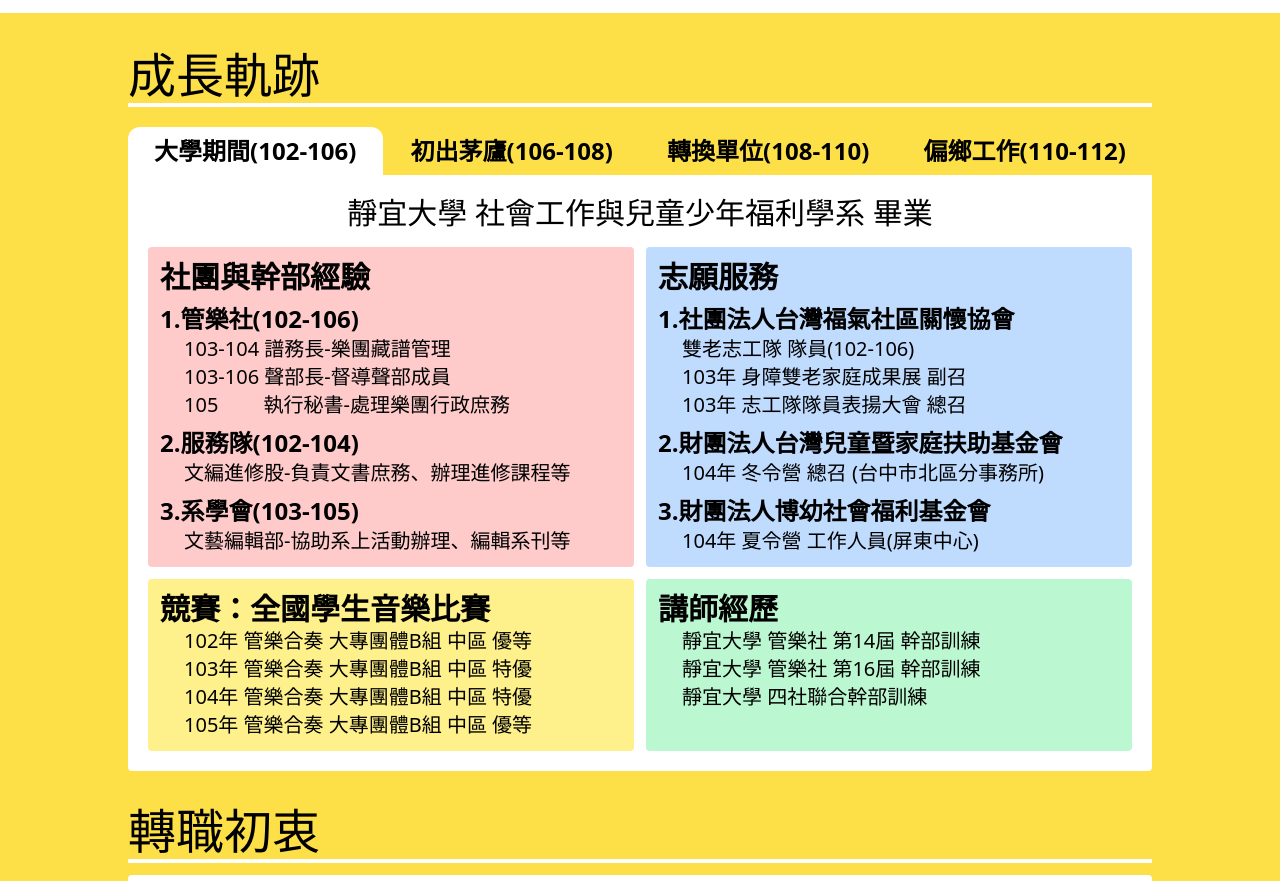
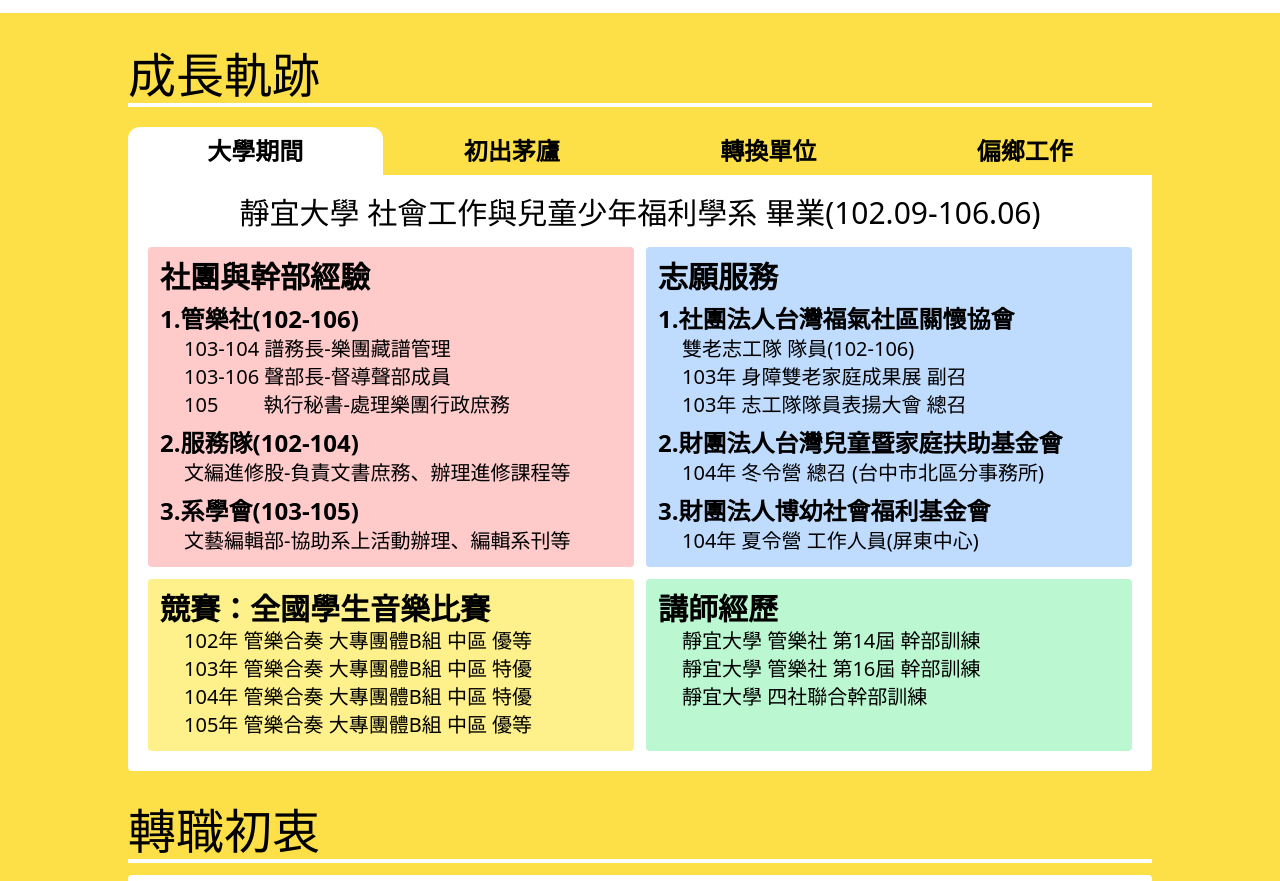
Before and after one commit to SaxYuan/MyPersonalWebsite, a Vue app: page / in a window 1280 px wide. Shown: the part 847-1728 px from the top of the page. Built offline with nearby package versions, Linux system fonts and the light colour scheme.

Commit message:
0505
1.頁籤組件製作
2.無用程式碼刪除

```diff
--- a/src/App.vue
+++ b/src/App.vue
@@ -1,6 +1,6 @@
 <script>
-// import { RouterLink, RouterView } from 'vue-router';
 import myNav from './components/myNav.vue';
+import workTabs from './components/workTabs.vue';
 import github from '@/assets/img/icon-github.png';
 import CSS from '@/assets/img/icon-CSS.png';
 import HTML from '@/assets/img/icon-HTML.png';
@@ -17,6 +17,7 @@ import tomatoPic from '@/assets/img/pic-tomato.jpg';
 export default {
   components: {
     myNav,
+    workTabs,
   },
   data() {
     return {
@@ -27,9 +28,13 @@ export default {
         { name: '個人專案', anchor: '#myProject' },
         { name: '團體專案', anchor: '#groupProject' }
       ],
+      workTabs: [
+        { title: '大學期間', tabOrder: 1 },
+        { title: '初出茅廬', tabOrder: 2 },
+        { title: '轉換單位', tabOrder: 3 },
+        { title: '偏鄉工作', tabOrder: 4 },
+      ],
       yScrollValue: '',
-      // RouterLink,
-      // RouterView,
       github,
       CSS,
       HTML,
@@ -42,7 +47,6 @@ export default {
       learningPic,
       slowPic,
       tomatoPic,
-      show: true,
       rule: 1,
       arrowShow: false,
       isClickProcessing: false,
@@ -51,18 +55,6 @@ export default {
     };
   },
   methods: {
-    // 錨點
-    // goToAnchor(area) {
-    //   const element = document.querySelector(area);
-    //   if (area === '#homePage') {
-    //     element.scrollIntoView({ behavior: 'smooth', block: 'start' });
-    //     this.arrowShow = false;
-    //     this.typeWriter();
-    //   } else {
-    //     element.scrollIntoView({ behavior: 'smooth', block: 'start' });
-    //   }
-    // },
-
     // 回到最上面(到header)
     goTop() {
       window.scrollTo({ top: 800, behavior: 'smooth' });
@@ -71,12 +63,6 @@ export default {
     // 監聽goTop
     scrollWatch() {
       this.yScrollValue = window.scrollY;
-    },
-
-    // 成長軌跡頁籤切換
-    changeAboutPage(e) {
-      this.show = true;
-      this.rule = e;
     },
 
     // 打字動畫
@@ -98,6 +84,10 @@ export default {
           this.isClickProcessing = false;
         }
       }, 100);
+    },
+
+    updateRule(tabOrder) {
+      this.rule = tabOrder;
     },
   },
 
@@ -124,49 +114,22 @@ export default {
         @click="goToAnchor('#homePage')">Bo-Yuan's Website</span>
       <myNav :items="navItems" />
 
-    <!--<nav
-        class="py-1 text-center sm:teat-start grid grid-cols-3 gap-x-2 text-lg md:p-1 sm:flex sm:text-center lg:text-xl lg:gap-4 md:mt-1">
-        <div class="cursor-pointer hover:border-b-2 hover:border-black font-bold" @click="goToAnchor('#work')">成長軌跡
-        </div>
-        <div class="cursor-pointer hover:border-b-2 hover:border-black font-bold" @click="goToAnchor('#reason')">轉職初衷
-        </div>
-        <div class="cursor-pointer hover:border-b-2 hover:border-black font-bold" @click="goToAnchor('#skill')">我的優勢
-        </div>
-        <div class="cursor-pointer hover:border-b-2 hover:border-black font-bold" @click="goToAnchor('#myProject')">個人專案
-        </div>
-        <div class="cursor-pointer hover:border-b-2 hover:border-black font-bold" @click="goToAnchor('#groupProject')">
-          團體專案</div>
-      </nav> -->
     </div>
   </header>
-
-  <!-- <RouterView /> -->
-  <!-- ! 確定後要做的事 -->
-  <!-- todo 1.把大量重複class寫在style -->
-  <!-- todo 2.把大量重複的架構做成組件 -->
 
   <!-- !成長軌跡 -->
   <div class="my-content bg-yellow-300 h-full">
     <h1 class="text-4xl text-center sm:text-start mt-3 sm:text-5xl scroll-mt-32 md:scroll-mt-24" id="work">成長軌跡</h1>
     <hr class="border-2 border-white mt-1 ">
 
-    <!-- !時間點頁籤 -->
-    <div class="mt-5 grid gap-0.5 grid-cols-1 sm:grid-cols-4 text-center">
-      <span class="text-xl sm:text-2xl font-semibold rounded sm:rounded-t-xl sm:rounded-b-none p-2 hover:cursor-pointer"
-        @click="changeAboutPage(1)" :class="{ 'active': show === true, 'active': rule === 1 }">大學期間(102-106)</span>
-      <span class="text-xl sm:text-2xl font-semibold rounded sm:rounded-t-xl sm:rounded-b-none p-2 hover:cursor-pointer"
-        @click="changeAboutPage(2)" :class="{ 'active': show === true, 'active': rule === 2 }">初出茅廬(106-108)</span>
-      <span class="text-xl sm:text-2xl font-semibold rounded sm:rounded-t-xl sm:rounded-b-none p-2 hover:cursor-pointer"
-        @click="changeAboutPage(3)" :class="{ 'active': show === true, 'active': rule === 3 }">轉換單位(108-110)</span>
-      <span class="text-xl sm:text-2xl font-semibold rounded sm:rounded-t-xl sm:rounded-b-none p-2 hover:cursor-pointer"
-        @click="changeAboutPage(4)" :class="{ 'active': show === true, 'active': rule === 4 }">偏鄉工作(110-112)</span>
-    </div>
+    <!-- 時間點頁籤 -->
+    <workTabs :items="workTabs" @update:rule="updateRule" />
 
     <!-- !關於我內容 -->
     <div class="bg-white mt-2 sm:mt-0 h-auto w-auto p-5 rounded sm:rounded-t-none">
       <!-- !在學期間  -->
       <div v-if="rule === 1">
-        <h4 class="text-xl sm:text-3xl text-center">靜宜大學 <br class="md:hidden">社會工作與兒童少年福利學系 畢業</h4>
+        <h4 class="text-xl sm:text-3xl text-center">靜宜大學 <br class="md:hidden">社會工作與兒童少年福利學系 畢業(102.09-106.06)</h4>
 
         <div class="grid gap-x-3 gap-y-3 grid-cols-1 md:grid-cols-2 mt-4">
           <section class="flex flex-col bg-red-200 p-3 rounded">
@@ -571,9 +534,9 @@ export default {
 }
 
 /* 頁籤點擊顯示效果 */
-.active {
+/* .active {
   background-color: white;
-}
+} */
 
 /* 卡片旋轉效果 */
 .back {
--- a/src/components/myNav.vue
+++ b/src/components/myNav.vue
@@ -4,7 +4,8 @@
   sm:teat-start sm:flex sm:text-center
   md:p-1 md:mt-1
   lg:text-xl lg:gap-4 ">
-    <div v-for="(item, index) in items" :key="index" @click="goToAnchor(item.anchor)" class="cursor-pointer hover:border-b-2 hover:border-black font-bold">{{ item.name }}</div>
+    <div v-for="(item, index) in items" :key="index" @click="goToAnchor(item.anchor)"
+      class="cursor-pointer hover:border-b-2 hover:border-black font-bold">{{ item.name }}</div>
   </nav>
 </template>
 
--- /dev/null
+++ b/src/components/workTabs.vue
@@ -0,0 +1,38 @@
+<template>
+  <div class="mt-5 grid gap-0.5 grid-cols-1 sm:grid-cols-4 text-center">
+    <span class="text-xl sm:text-2xl font-semibold rounded sm:rounded-t-xl sm:rounded-b-none p-2 hover:cursor-pointer"
+      :class="{ 'active': rule === item.tabOrder }" v-for="(item, index) in items" :key="index"
+      @click="changeAboutPage(item.tabOrder)">{{ item.title }}</span>
+  </div>
+</template>
+
+<script>
+export default {
+  data() {
+    return {
+      rule: 1,
+    };
+  },
+  props: {
+    items: {
+      type: Array,
+      required: true,
+      tabOrder: Number,
+    }
+  },
+  methods: {
+    changeAboutPage(tabOrder) {
+      this.rule = tabOrder;
+      this.$emit('update:rule', tabOrder);
+    },
+  }
+}
+</script>
+
+<style scoped>
+
+/* 頁籤點擊顯示效果 */
+.active {
+  background-color: white;
+}
+</style>
```
